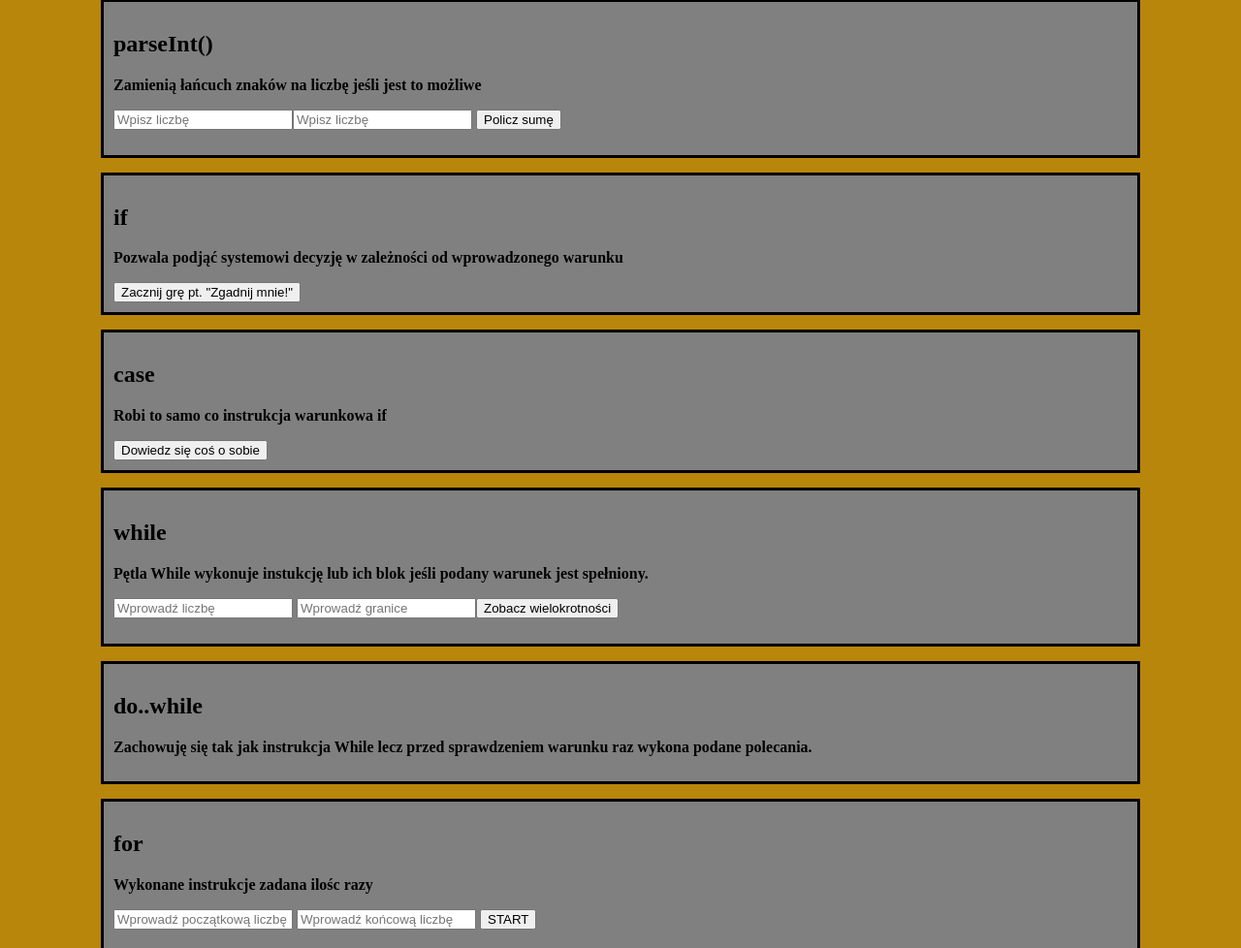
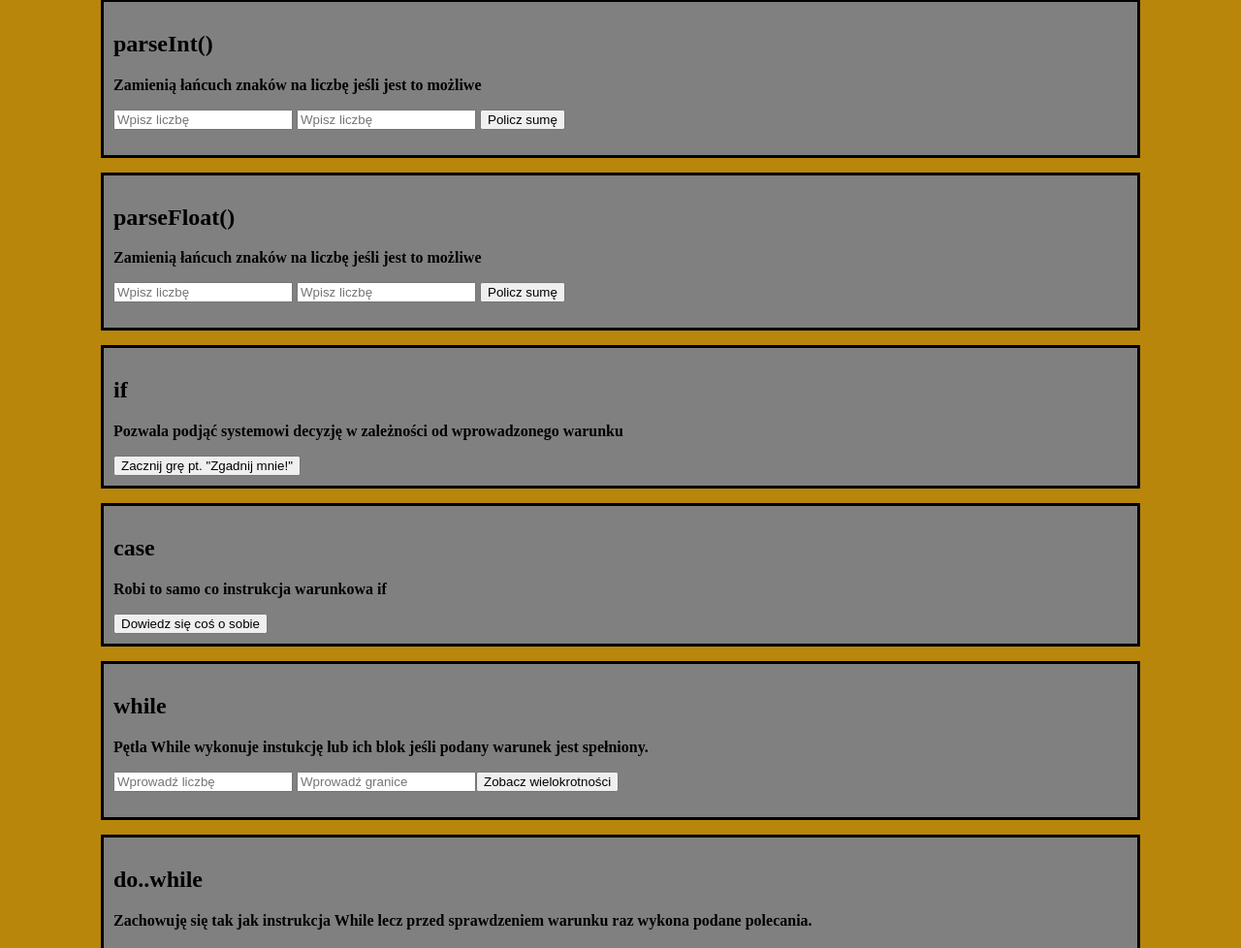
Before and after one commit to CrabsterK/JS_1, a plain HTML site: page javascript.html in a window 1280 px wide. Shown: the part 1004-1982 px from the top of the page at 97% size. Drawn offline with Linux system fonts and the light colour scheme.

Commit message:
Add parseFloat() function

```diff
--- a/javascript.html
+++ b/javascript.html
@@ -74,9 +74,20 @@
                 <a id="parseInt"></a>
                 <h2>parseInt()</h2>
                 <p>Zamienią łańcuch znaków na liczbę jeśli jest to możliwe</p>
-                <input id="n1" type="text" placeholder="Wpisz liczbę"><input id="n2" type="text" placeholder="Wpisz liczbę">
+                <input id="n1" type="text" placeholder="Wpisz liczbę">
+                <input id="n2" type="text" placeholder="Wpisz liczbę">
                 <button onclick="funParseInt()">Policz sumę</button>
                 <p id="parseIntExample"></p>
+            </article>
+
+            <article>
+                <a id="parseFloat"></a>
+                <h2>parseFloat()</h2>
+                <p>Zamienią łańcuch znaków na liczbę jeśli jest to możliwe</p>
+                <input id="one" type="text" placeholder="Wpisz liczbę">
+                <input id="two" type="text" placeholder="Wpisz liczbę">
+                <button onclick="funParseFloat()">Policz sumę</button>
+                <p id="parseFloatExample"></p>
             </article>
 
             <article>
--- a/js/features.js
+++ b/js/features.js
@@ -40,6 +40,16 @@ function funParseInt(){
     var suma = parseInt(num1) + parseInt(num2);
     document.getElementById("parseIntExample").innerHTML = suma;
 }
+
+function funParseFloat(){
+    "use strict";
+    var num11 = document.getElementById("one").value;
+    var num22 = document.getElementById("two").value;
+    var sum = parseFloat(num11) + parseFloat(num22);
+
+    document.getElementById("parseFloatExample").innerHTML = sum;
+}
+
 
 var wylosowana = Math.floor(Math.random() * (10 - 1) + 1);
 function funIf(){
```
